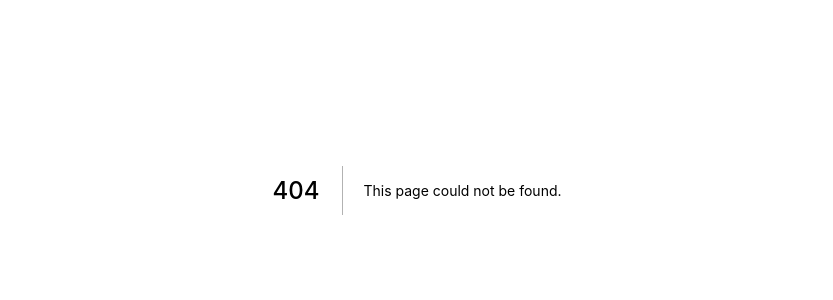
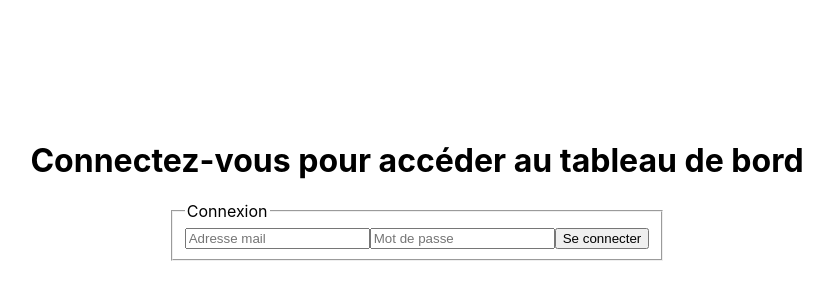
Before and after one commit to thomas-cardon/ptut-1-student-workspace, a Next.js app: page /login in a window 1280 px wide. Before the commit this address had no page. Shown: the part 210-510 px from the top of the page, without its empty margins (223-1056 px from the left). Built offline with nearby package versions, Linux system fonts and the light colour scheme.

Commit message:
/login -> prototype de page de connexion (WIP)

```diff
--- /dev/null
+++ b/pages/login.js
@@ -0,0 +1,31 @@
+import useSWR from 'swr';
+import fetch from 'isomorphic-unfetch';
+
+import Head from 'next/head';
+import styles from '../styles/Dashboard.module.css';
+
+const fetcher = url => fetch(url).then(r => r.json());
+
+export default function Dashboard({ props }) {
+
+  return (
+    <div className={styles.container}>
+      <Head>
+        <title>Remote Toolbox</title>
+        <link rel="icon" href="/favicon.ico" />
+      </Head>
+
+      <main className={styles.main}>
+        <h1>Connectez-vous pour accéder au tableau de bord</h1>
+        <form>
+            <fieldset>
+                <legend>Connexion</legend>
+                <input type="email" placeholder="Adresse mail" />
+                <input type="password" placeholder="Mot de passe" />
+                <button type="submit">Se connecter</button>
+            </fieldset>
+        </form>
+      </main>
+    </div>
+  );
+};
```
